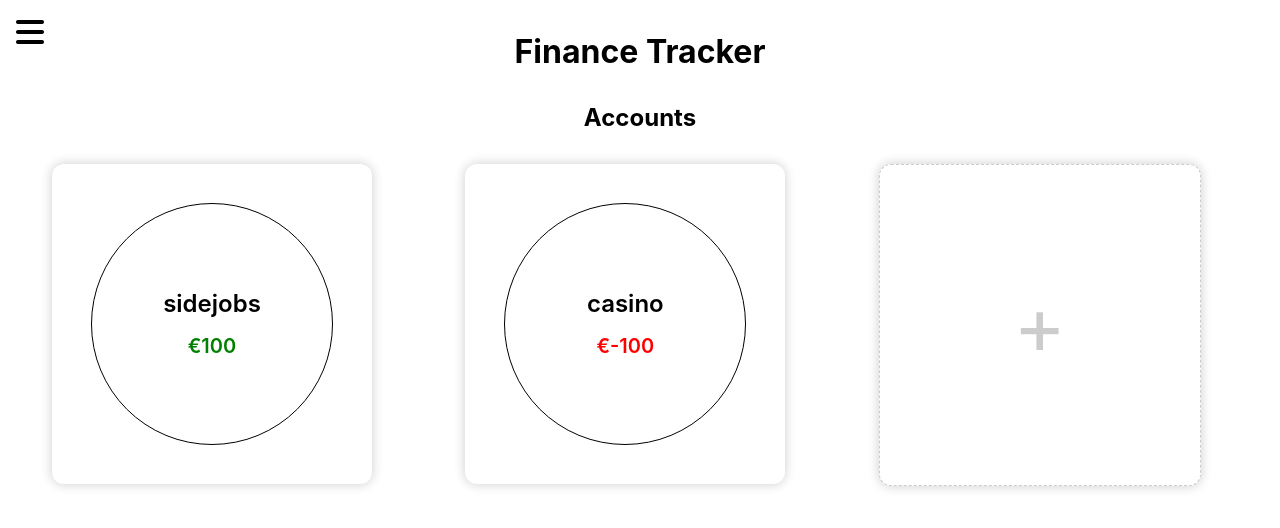
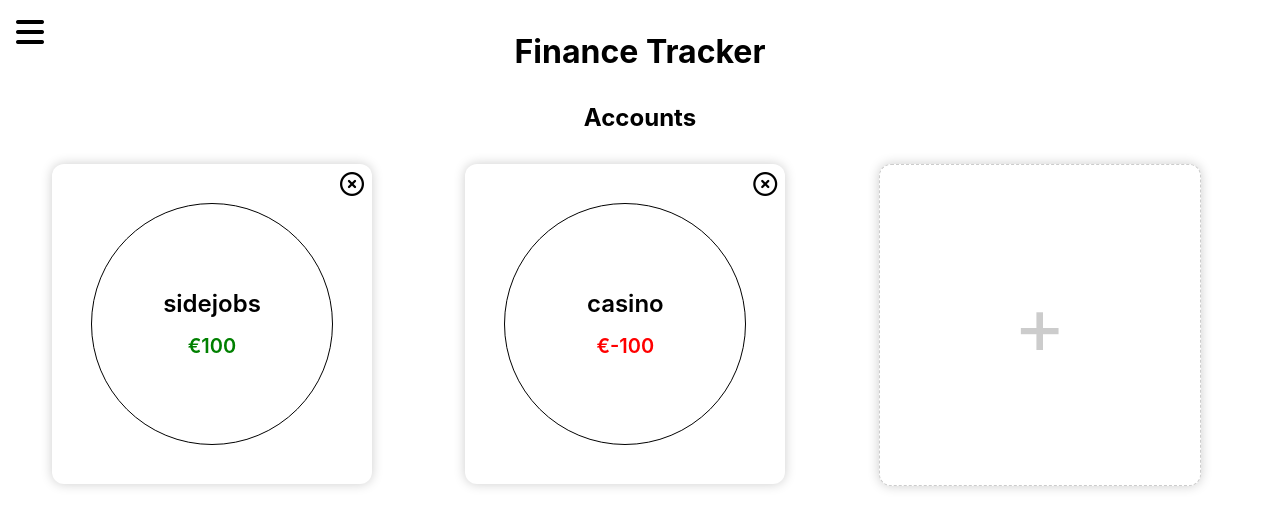
Before and after one commit to DiegoGoethals/Finance-tracker, a React (Create React App) app: page / in a window 1280 px wide. Shown: the top 528 px of the page. Built offline with nearby package versions, Linux system fonts and the light colour scheme; data requests are answered from the project's data file.

Commit message:
Added button and functionality to delete an account

```diff
--- a/src/AccountCard.css
+++ b/src/AccountCard.css
@@ -11,6 +11,7 @@
     box-shadow: 0 0 0.75rem rgba(0, 0, 0, 0.2);
     transition: all 0.3s ease-in-out;
     cursor: pointer;
+    position: relative;
 }
 
 .account-card:hover {
@@ -49,3 +50,17 @@
 .account-balance::before {
     content: "€";
 }
+
+.fa-circle-xmark {
+    position: absolute;
+    color: black;
+    font-size: 1.5rem;
+    top: 0;
+    right: 0;
+    padding: 0.5rem .5rem 0 0;
+}
+
+.fa-circle-xmark:hover {
+    color: red;
+    transform: scale(1.1);
+}
--- a/src/AccountCard.js
+++ b/src/AccountCard.js
@@ -3,15 +3,26 @@ import "./AccountCard.css";
 
 function AccountCard(props) {
 
-    const { account } = props;
+    const { account, id } = props;
     const { name, balance } = account;
     let balanceClass = "account-balance";
     if (balance < 0) {
         balanceClass += " negative";
     }
 
+    const deleteAccount = (e) => {
+        e.stopPropagation();
+        e.preventDefault();
+        fetch(`http://localhost:8000/accounts/${id}`, {
+            method: "DELETE",
+            }).then(() => {
+                window.location.reload();
+            });
+    }
+
     return (
-        <NavLink to={`/accounts/${props.id}`} className="account-card">
+        <NavLink to={`/accounts/${id}`} className="account-card">
+            <i className="fa-regular fa-circle-xmark" onClick={deleteAccount}></i>
             <div className="content-wrapper">
                 <p className="account-name">{name}</p>
                 <p className={balanceClass}>{balance}</p>
```
